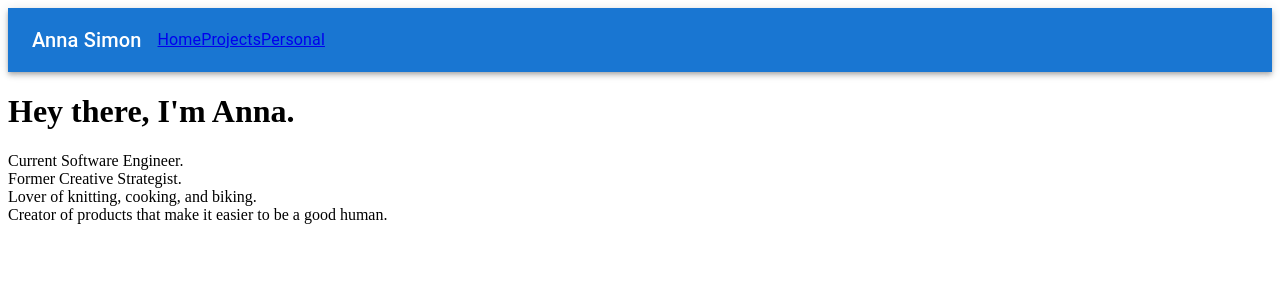
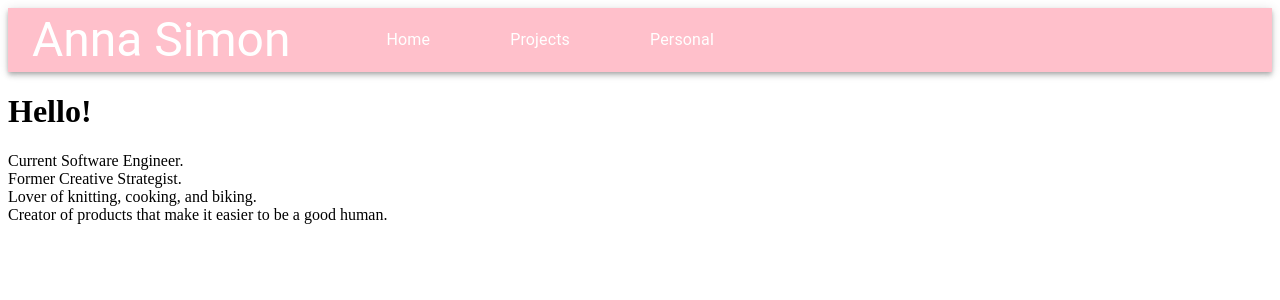
Before and after one commit to anwsimon/Portfolio, a React app: page / in a window 1280 px wide. Shown: the top 300 px of the page. Built offline with nearby package versions, Linux system fonts and the light colour scheme.

Commit message:
styled navbar

```diff
--- a/client/App.js
+++ b/client/App.js
@@ -1,12 +1,18 @@
 import React from "react";
 import AppRoutes from "./store/routes";
 import ResponsiveAppBar from "./components/Navbar";
+import { ThemeProvider, makeStyles } from '@material-ui/core/styles';
+import { createTheme } from '@mui/material';
+
+const theme = createTheme();
 
 const App = () => {
   return (
     <div>
-      <ResponsiveAppBar />
-      <AppRoutes />
+       <ThemeProvider theme={theme}>
+        <ResponsiveAppBar />
+        <AppRoutes />
+      </ThemeProvider>
     </div>
   )
 }
--- a/client/components/Home.js
+++ b/client/components/Home.js
@@ -4,7 +4,7 @@ class Home extends React.Component {
   render(){
     return (
       <div>
-        <h1>Hey there, I'm Anna.</h1>
+        <h1>Hello!</h1>
         <p>Current Software Engineer.<br></br>
           Former Creative Strategist.<br></br>
           Lover of knitting, cooking, and biking.<br></br>
--- a/client/components/Navbar.js
+++ b/client/components/Navbar.js
@@ -8,8 +8,41 @@ import Menu from '@mui/material/Menu';
 import MenuIcon from '@mui/icons-material/Menu';
 import Container from '@mui/material/Container';
 import Button from '@mui/material/Button';
-import { Link, NavLink } from 'react-router-dom';
+import { NavLink } from 'react-router-dom';
+import { makeStyles } from '@material-ui/core/styles';
+
+
 const pages = ['Home', 'Projects', 'Personal'];
+
+const useStyles = makeStyles((theme) => ({
+  navlinks: {
+    marginLeft: theme.spacing(10),
+    display: "flex",
+    fontSize:"100px"
+  },
+  menu: {
+    backgroundColor: "pink",
+  },
+  link: {
+    textDecoration: "none",
+    color: "white",
+    fontSize: "100px",
+    marginLeft: theme.spacing(10),
+    "&:hover": {
+      color: "green",
+      borderBottom: "1px solid white",
+    },
+  },
+  menuLink: {
+    textDecoration: "none",
+    color: "green",
+    fontSize: "50px",
+    "&:hover": {
+      color: "pink",
+      borderBottom: "1px solid white",
+    },
+  },
+}));
 
 const ResponsiveAppBar = () => {
   const [anchorElNav, setAnchorElNav] = React.useState(null);
@@ -22,30 +55,25 @@ const ResponsiveAppBar = () => {
     setAnchorElNav(null);
   };
 
-  const handleNavToPage = (page) => {
-    console.log(page)
-    if (page === 'Home'){
-      <Link to = "/"/>
-    } else {
-      <Link to ={`/${page}`}/>
-    }
-
-  }
+  const classes = useStyles()
 
   return (
-    <AppBar position="static">
-      <Container maxWidth="xl">
-        <Toolbar disableGutters>
+
+    <AppBar position="static" >
+      <Container maxWidth="xl" className={classes.menu}>
+        <Toolbar disableGutters >
           <Typography
-            variant="h6"
+            variant="h3"
             noWrap
             component="div"
+            className={classes.navlinks}
             sx={{ mr: 2, display: { xs: 'none', md: 'flex' } }}
           >
             Anna Simon
           </Typography>
 
-          <Box sx={{ flexGrow: 1, display: { xs: 'flex', md: 'none' } }}>
+          {/* condensed view */}
+          <Box sx={{ flexGrow: 1, display: { xs: 'flex', md: 'none' }, color: "white" }}>
             <IconButton
               size="large"
               aria-label="account of current user"
@@ -75,14 +103,19 @@ const ResponsiveAppBar = () => {
               }}
             >
               {pages.map((page) => (
-                <NavLink key ={page} to={`/${page}`}>
-                  <Typography textAlign="center">{page}</Typography>
+                <NavLink key ={page} to={`/${page}`} className={classes.menuLink}>
+                  <Typography
+                  textAlign="center"
+
+                  variant="h5">{page}
+                  </Typography>
                 </NavLink>
               ))}
             </Menu>
           </Box>
+          {/* wider view */}
           <Typography
-            variant="h6"
+            variant="h3"
             noWrap
             component="div"
             sx={{ flexGrow: 1, display: { xs: 'flex', md: 'none' } }}
@@ -90,8 +123,9 @@ const ResponsiveAppBar = () => {
             Anna Simon
           </Typography>
           <Box sx={{ flexGrow: 1, display: { xs: 'none', md: 'flex' } }}>
+
             {pages.map((page) => (
-              <NavLink key ={page} to={`/${page}`}>
+              <NavLink key ={page} to={`/${page}`} className={classes.link}>
               <Typography textAlign="center">{page}</Typography>
             </NavLink>
             ))}
--- a/package.json
+++ b/package.json
@@ -17,6 +17,7 @@
   "dependencies": {
     "@emotion/react": "^11.7.1",
     "@emotion/styled": "^11.6.0",
+    "@material-ui/core": "^4.12.3",
     "@mui/icons-material": "^5.2.5",
     "@mui/material": "^5.2.7",
     "body-parser": "^1.19.0",
```
Also changed, not shown: 1 other file (tests, documents, lock files or other folders).
